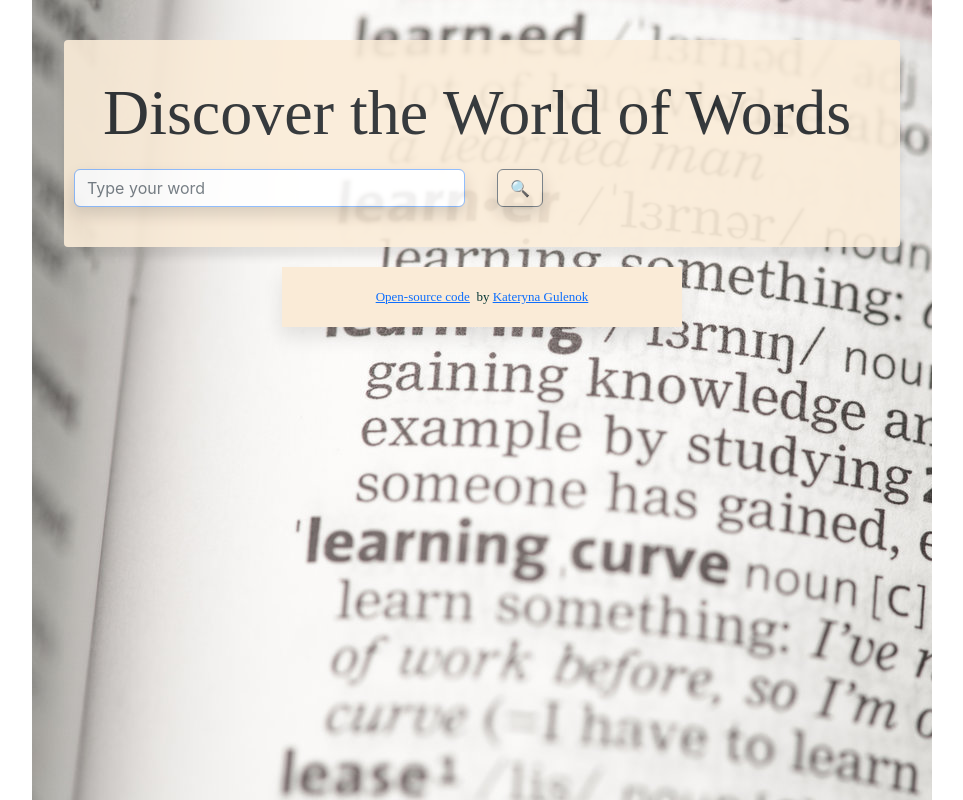
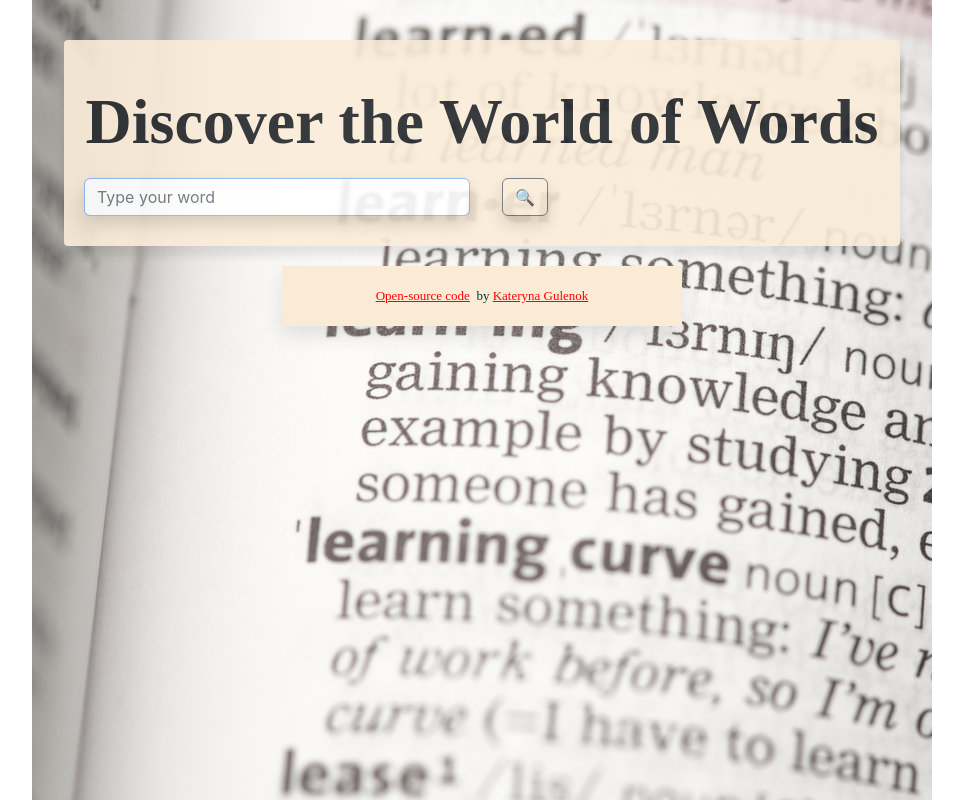
Before and after one commit to Tiakacat/dictionary-app, a React (Create React App) app: page / in a window 1280 px wide. Shown: the whole page, without its empty margins (158-1121 px from the left). Built offline with nearby package versions, Linux system fonts and the light colour scheme.

Commit message:
styling added

```diff
--- a/src/App.css
+++ b/src/App.css
@@ -25,11 +25,11 @@ section {
   font-size: 60px;
   text-align: center;
 }
-.Header-name {
-  font-size: 84px;
-  font-weight: 400;
+
+.Synonyms {
+  padding: 20px;
 }
 
-.partOfSpeech {
-  /* font-family: "Rock Salt", cursive; */
+a {
+  color: red;
 }
--- a/src/Dictionary.css
+++ b/src/Dictionary.css
@@ -1,6 +1,6 @@
 .Dictionary section {
   background: antiquewhite;
-  padding: 1px 20px 40px 10px;
+  padding: 10px 20px 30px 20px;
   border-radius: 4px;
   box-shadow: 0 10px 10px rgb(0 0 0 / 10%);
   margin: 20px 0;
@@ -12,9 +12,22 @@
   font-family: "Rock Salt", cursive;
   font-size: 64px;
   text-align: center;
+  font-weight: bold;
 }
 
 .Header-subname {
   font-family: "Rock Salt", cursive;
   font-size: 30px;
+  font-weight: bold;
 }
+
+.audio-player {
+  margin: 0 -140px 15px;
+  color: grey;
+  font-size: 20px;
+  font-weight: bold;
+}
+
+.react-audio-player {
+  color: red !important;
+}
--- a/src/Dictionary.js
+++ b/src/Dictionary.js
@@ -24,7 +24,7 @@ export default function Dictionary() {
     axios.get(apiUrl).then(handleResponse);
 
     let pexelAPIkey = `563492ad6f91700001000001f753905d78644583bb94ff5889211c6b`;
-    let pexelURL = `https://api.pexels.com/v1/search?query=${keyword}&per_page=12`;
+    let pexelURL = `https://api.pexels.com/v1/search?query=${keyword}&per_page=9`;
     let headers = { Authorization: `Bearer ${pexelAPIkey}` };
     axios.get(pexelURL, { headers: headers }).then(handlePexelResponse);
   }
@@ -46,7 +46,9 @@ export default function Dictionary() {
     <div className="Dictionary">
       <section>
         <form onSubmit={handleSubmit} className="mt-4">
-          <header class="Header-name mt-3">Discover the World of Words</header>
+          <header className="Header-name mt-3">
+            Discover the World of Words
+          </header>
           <div className="row">
             <div className="col-6">
               <input
--- a/src/Phonetic.js
+++ b/src/Phonetic.js
@@ -3,11 +3,11 @@ import ReactAudioPlayer from "react-audio-player";
 
 export default function Phonetic(props) {
   return (
-    <div className="row">
+    <div className="audio-player">
       {props.phonetic && (
         <div className="col-sm-6 container-fluid">
           <ReactAudioPlayer src={props.phonetic.audio} controls />
-          <div>{props.phonetic.text}</div>
+          <div className="text-center">{props.phonetic.text}</div>
         </div>
       )}
     </div>
```
